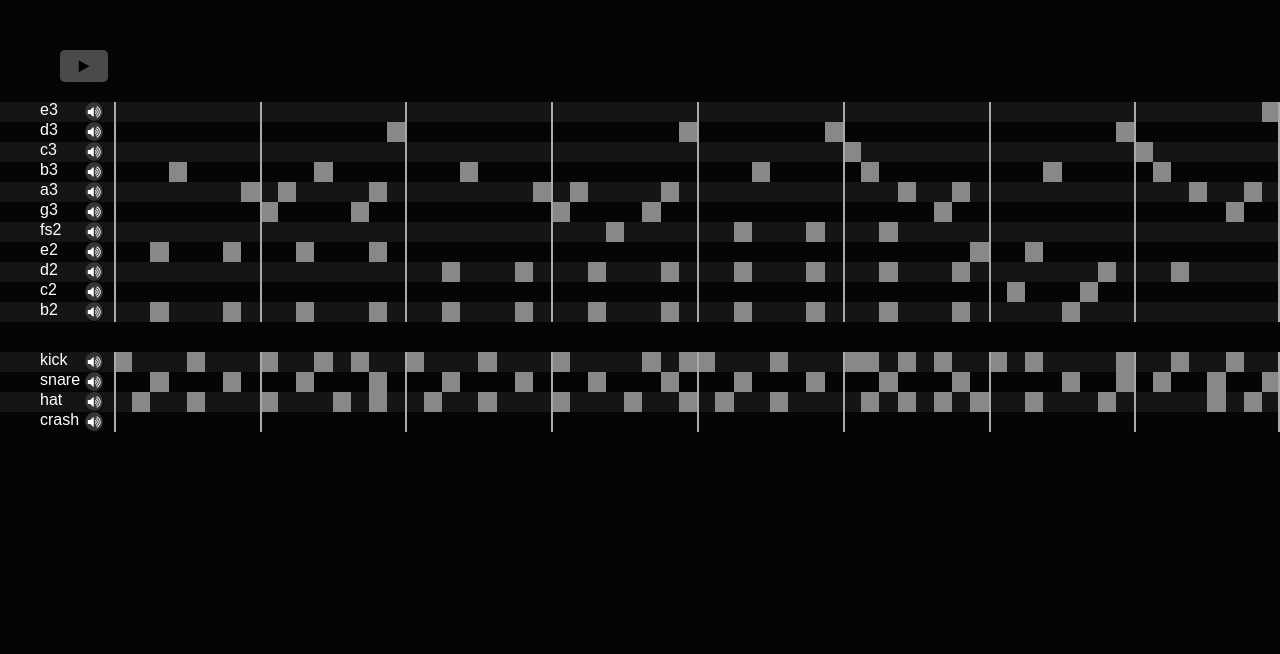
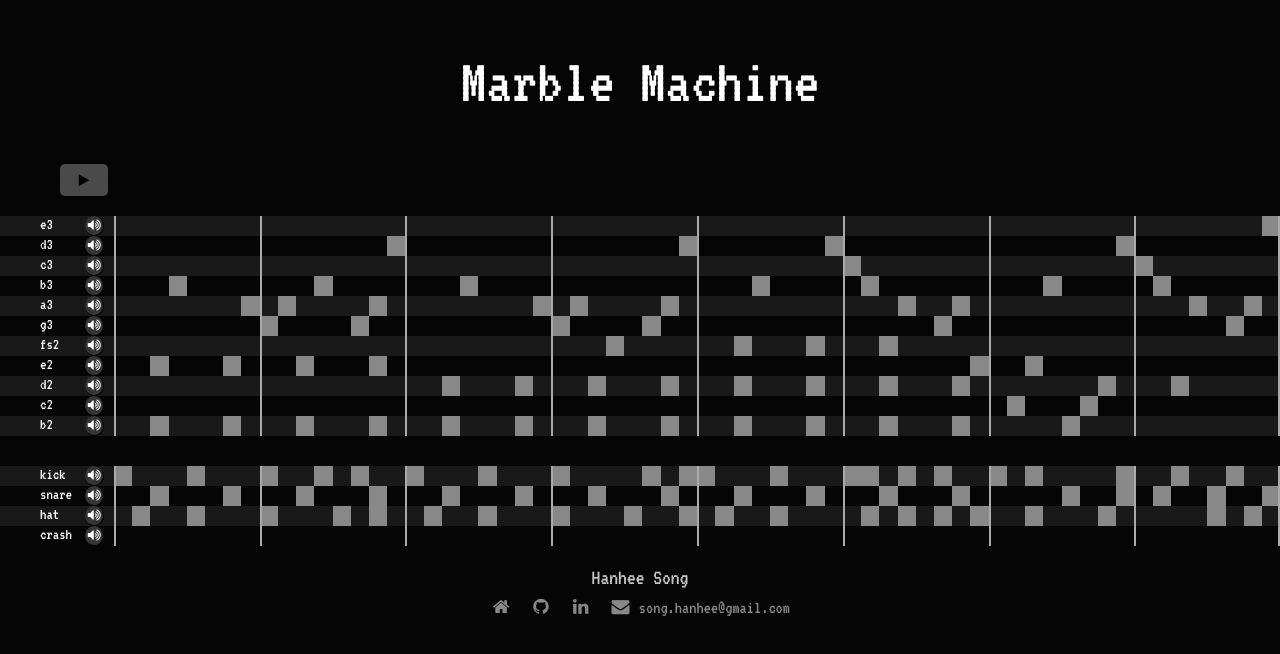
Before and after one commit to hanhee-song/marble_machine, a React (Create React App) app: page / in a window 1280 px wide. Shown: the top 654 px of the page. Built offline with nearby package versions, Linux system fonts and the light colour scheme.

Commit message:
add header and footer plus styling

```diff
--- a/public/index.html
+++ b/public/index.html
@@ -12,6 +12,7 @@
     <link rel="shortcut icon" href="%PUBLIC_URL%/favicon.ico">
     <link rel="stylesheet" href="styles.css">
     <link rel="stylesheet" href="https://cdnjs.cloudflare.com/ajax/libs/font-awesome/4.7.0/css/font-awesome.min.css">
+    <link href="https://fonts.googleapis.com/css?family=VT323" rel="stylesheet">
     <!--
       Notice the use of %PUBLIC_URL% in the tags above.
       It will be replaced with the URL of the `public` folder during the build.
--- a/public/styles.css
+++ b/public/styles.css
@@ -55,14 +55,64 @@ button {
 }
 
 html {
-  font-family: sans-serif;
+  font-family: 'VT323', monospace;
   background-color: #050505;
-  color: white;
+  color: #fff;
 }
 
 * {
   box-sizing: border-box;
 }
+
+a {
+  color: #888;
+  text-decoration: none;
+  transition: color 1s;
+}
+
+a:hover {
+  color: #fff;
+  transition: none;
+}
+
+.title {
+  margin-top: 50px;
+  font-size: 64px;
+  text-align: center;
+}
+
+.name {
+  padding-top: 20px;
+  font-size: 22px;
+  text-align: center;
+  color: #c5c5c5;
+}
+
+.about-me {
+  width: 300px;
+  margin: auto;
+  margin-bottom: 50px;
+  padding-top: 10px;
+  display: flex;
+  justify-content: space-between;
+  font-size: 18px;
+  line-height: 20px;
+}
+
+.about-me a {
+  display: flex;
+}
+
+.about-me .fa {
+  text-align: center;
+  min-width: 22px;
+}
+
+.about-me a:hover .fa {
+  font-size: 19px;
+}
+
+/************ SOUNDBOARD ***************/
 
 .soundboard {
   margin-top: 30px;
@@ -111,7 +161,7 @@ html {
 }
 
 .line:nth-of-type(2n + 1) {
-  background-color: #151515;
+  background-color: #191919;
 }
 
 .line-note-title {
--- a/src/App.js
+++ b/src/App.js
@@ -5,7 +5,19 @@ class App extends Component {
   render() {
     return (
       <div className="App">
+        <div className="title">Marble Machine</div>
+
         <Soundboard />
+
+        <div class="name">
+          Hanhee Song
+        </div>
+        <div class="about-me">
+          <a href="https://hanhee-song.com" target="_blank"><i class="fa fa-home" aria-hidden="true"></i></a>
+          <a href="https://github.com/hanhee-song/project-visualizer" target="_blank"><i class="fa fa-github" aria-hidden="true"></i></a>
+          <a href="https://www.linkedin.com/in/hanhee-song" target="_blank"><i class="fa fa-linkedin" aria-hidden="true"></i></a>
+          <a href="mailto:song.hanhee@gmail.com"><i class="fa fa-envelope" aria-hidden="true"></i>&nbsp;<div class="text">song.hanhee@gmail.com</div> </a>
+        </div>
       </div>
     );
   }
```
